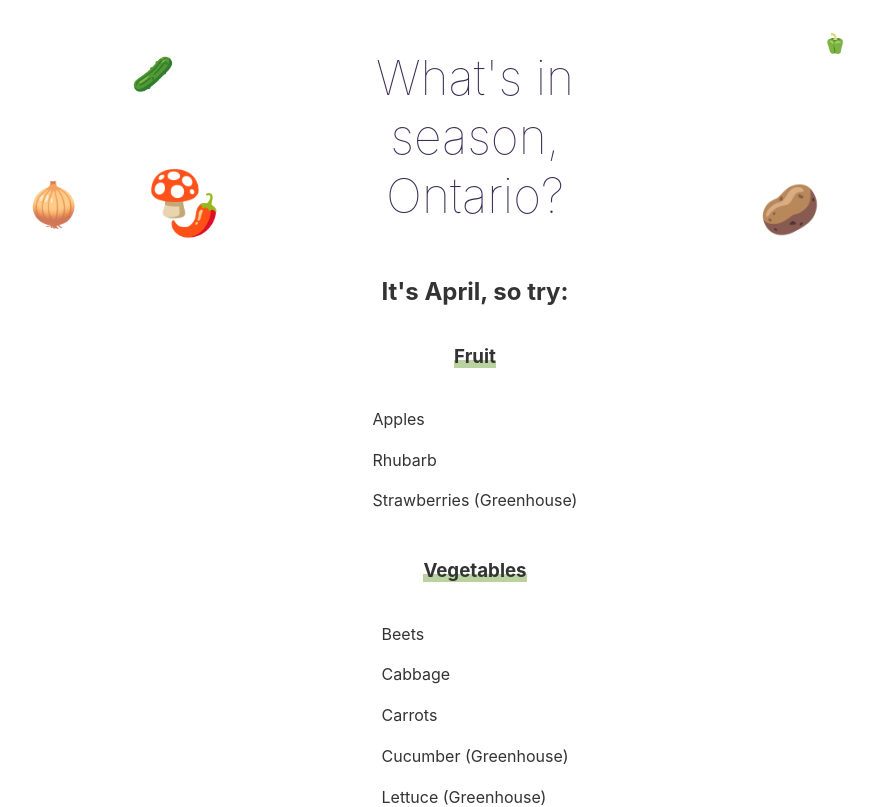
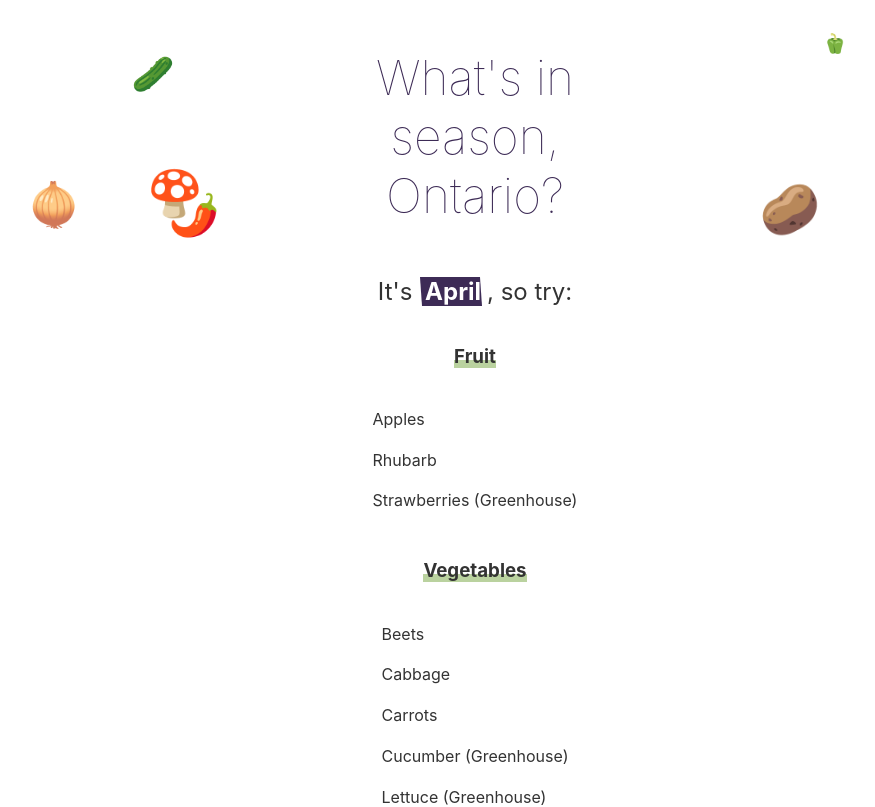
Before and after one commit to andreidobrinski/produce-in-season, a Svelte app: page / in a window 1280 px wide. Shown: the top 807 px of the page, without its empty margins (165-1040 px from the left). Built offline with nearby package versions, Linux system fonts and the light colour scheme.

Commit message:
update month styles

```diff
--- a/src/App.svelte
+++ b/src/App.svelte
@@ -50,6 +50,32 @@
     margin-top: 16px;
   }
 
+  h2 {
+    font-weight: normal;
+  }
+
+  .month {
+    position: relative;
+    font-weight: bold;
+    margin: 0 6px;
+    color: white;
+    z-index: 2;
+  }
+
+  .month::before {
+    content: "";
+    display: inline-block;
+    background: var(--purple);
+    transform: rotate(2deg);
+    display: inline-block;
+    transform: skew(4deg);
+    position: absolute;
+    width: 107%;
+    height: 100%;
+    z-index: -1;
+    left: -4px;
+  }
+
   :root {
     --purple: rgb(61, 43, 86);
     --blue: rgb(44, 73, 127);
```
